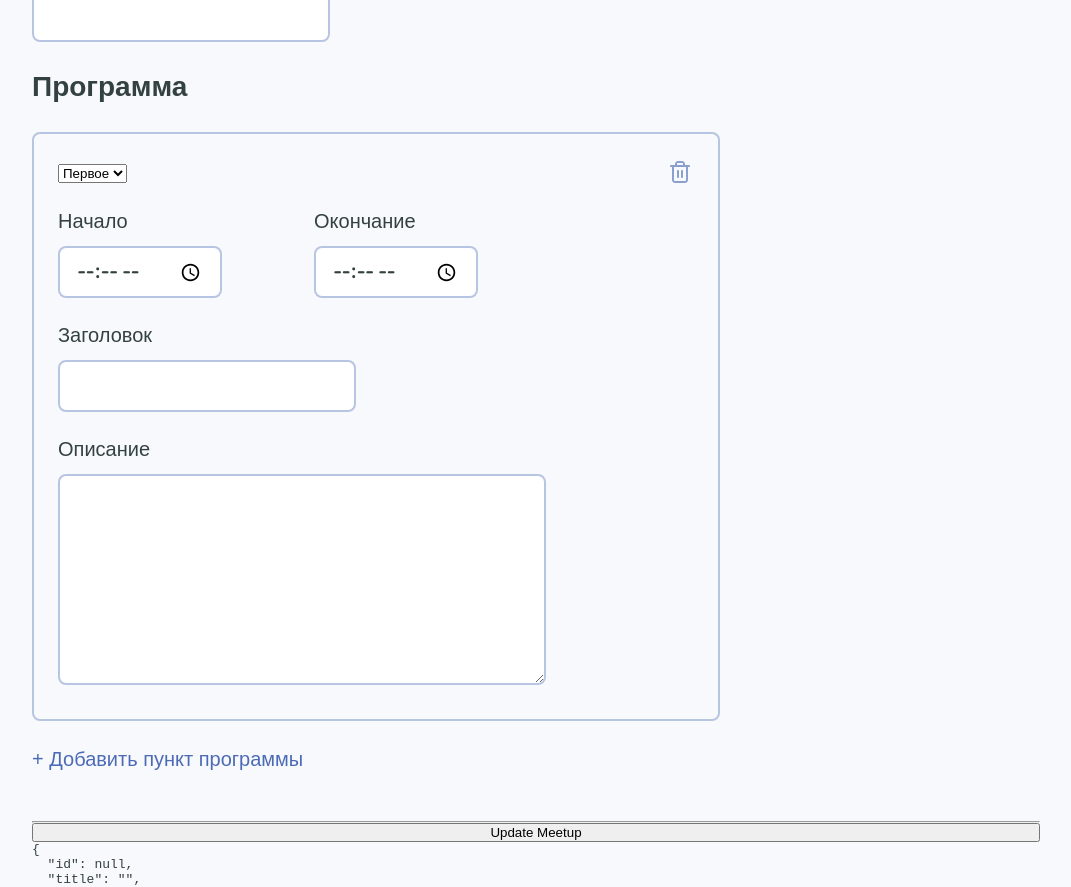
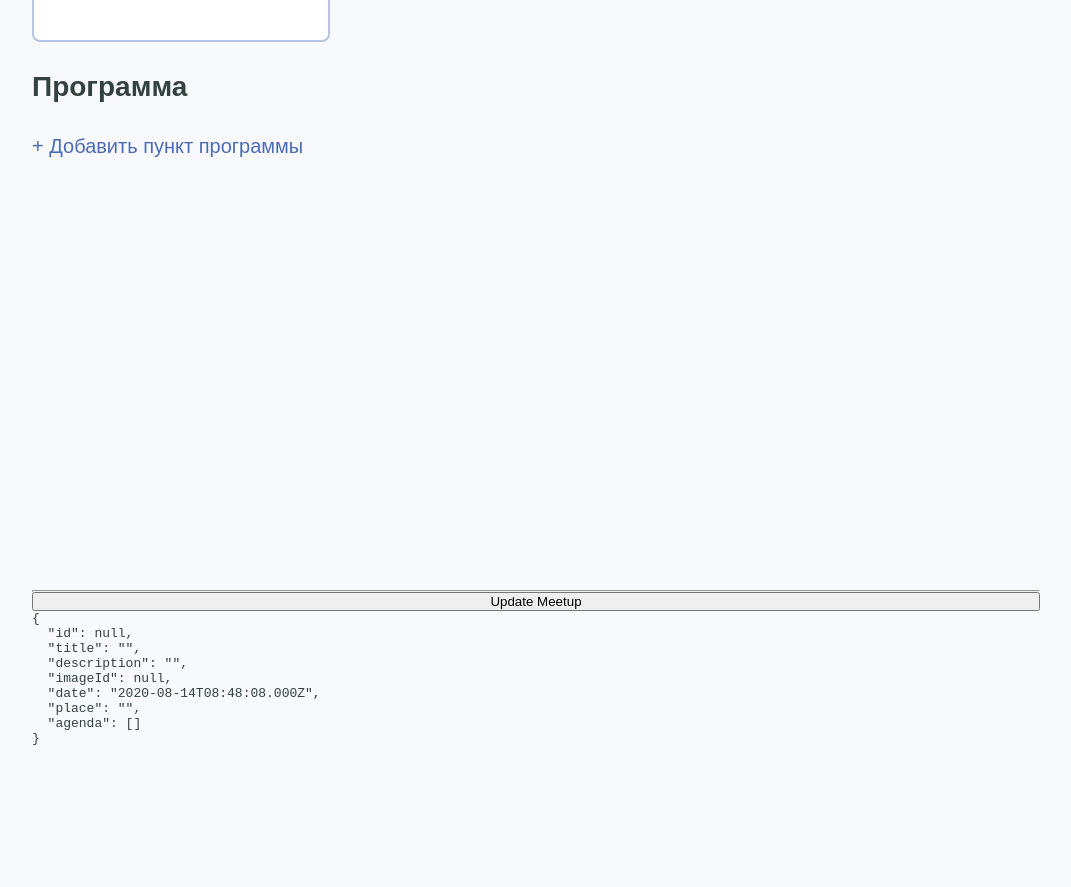
Before and after one commit to JuliaKirschenheuter/Vue-Project, a Vue app: page /create-meetup in a window 1280 px wide. Shown: the part 420-1307 px from the top of the page, without its empty margins (104-1175 px from the left). Built offline with nearby package versions, Linux system fonts and the light colour scheme.

Commit message:
part-6: v-model and methods were added to MeetupForm and MeetupAgendaItemForm

```diff
--- a/src/views/MeetupAgendaItemForm.vue
+++ b/src/views/MeetupAgendaItemForm.vue
@@ -1,13 +1,11 @@
 <template>
   <div class="form-section form-section_inner">
-    <button class="remove-button" type="button">
+    <button class="remove-button" type="button" @click="$emit('remove')">
       <app-icon icon="trash"/>
     </button>
 
     <div class="form-group">
-      <select title="Тип">
-        <option value="other">Первое</option>
-        <option value="other">Второе</option>
+      <select title="Тип" v-model="agendaItem.type">
         <option value="other">Другое</option>
       </select>
     </div>
@@ -20,6 +18,7 @@
               class="form-control"
               placeholder="00:00"
               type="time"
+              v-model="agendaItem.startsAt"
           />
         </div>
       </div>
@@ -30,6 +29,7 @@
               class="form-control"
               placeholder="00:00"
               type="time"
+              v-model="agendaItem.endsAt"
           />
         </div>
       </div>
@@ -37,13 +37,11 @@
 
     <div class="form-group">
       <label class="form-label">Заголовок</label>
-      <input class="form-control"/>
+      <input class="form-control" v-model="agendaItem.title"/>
     </div>
     <div class="form-group">
       <label class="form-label">Описание</label>
-      <textarea
-          class="form-control"
-      ></textarea>
+      <textarea class="form-control" v-model="agendaItem.description"></textarea>
     </div>
   </div>
 </template>
@@ -56,6 +54,13 @@ export default {
   components: {
     AppIcon,
   },
+
+  props: {
+    agendaItem: {
+      type: Object,
+      required: true
+    }
+  }
 }
 </script>
 
--- a/src/views/MeetupForm.vue
+++ b/src/views/MeetupForm.vue
@@ -5,20 +5,26 @@
         <fieldset class="form-section">
           <div class="form-group">
             <label class="form-label">Название</label>
-            <input class="form-control"/>
+            <input class="form-control" v-model="meetup.title"/>
           </div>
           <div class="form-group">
             <label class="form-label">Место проведения</label>
-            <input class="form-control"/>
+            <input class="form-control" v-model="meetup.place"/>
           </div>
         </fieldset>
 
         <h3 class="form__section-title">Программа</h3>
         <meetup-agenda-item-form
+            v-for="(agendaItem, idx) in meetup.agenda"
+            :agenda-item="agendaItem"
+            :key="agendaItem.id"
+            @remove="removeAgendaItem(idx)"
         />
 
         <div class="form-section_append">
-          <button type="button">
+          <button type="button"
+            @click="addAgendaItem"
+          >
             + Добавить пункт программы
           </button>
         </div>
@@ -44,6 +50,19 @@
 
 import MeetupAgendaItemForm from '@/views/MeetupAgendaItemForm';
 
+function buildAgendaItem() {
+  return {
+    id: Math.random(),
+    startsAt: '00:00',
+    endsAt: '00:00',
+    type: 'other',
+    title: null,
+    description: null,
+    speaker: null,
+    language: null,
+  };
+};
+
 
 export default {
 
@@ -56,6 +75,17 @@ export default {
   components: {
     MeetupAgendaItemForm
   },
+
+  methods: {
+    removeAgendaItem(idx) {
+      this.meetup.agenda.splice(idx, 1)
+    },
+
+    addAgendaItem() {
+      const newAgendaItem = buildAgendaItem();
+      this.meetup.agenda.push(newAgendaItem);
+    }
+  }
 
 }
 </script>
```
